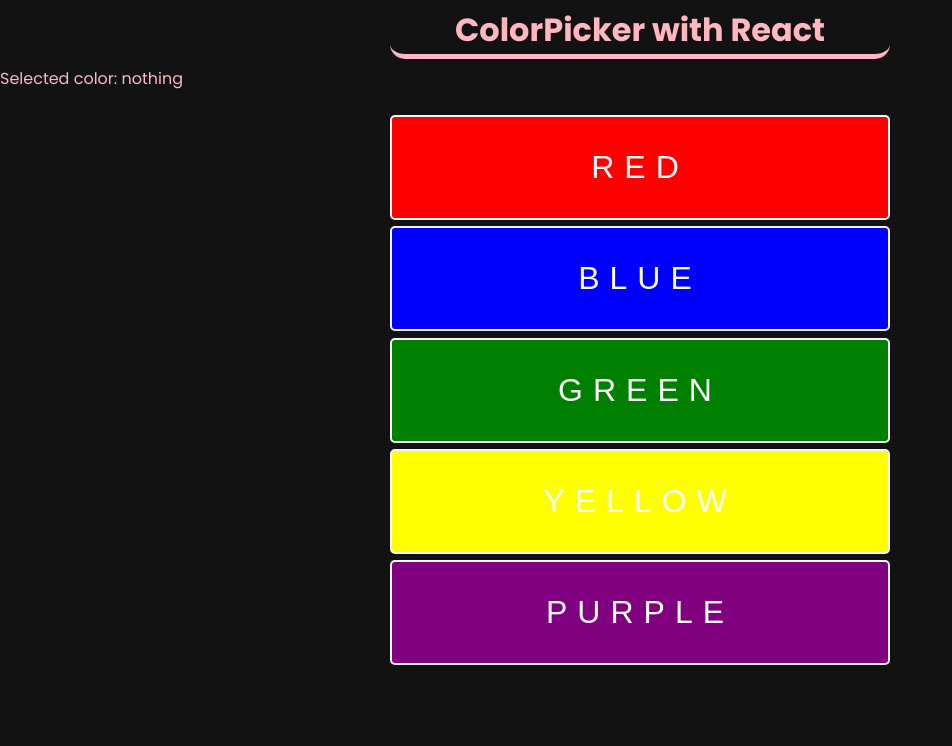
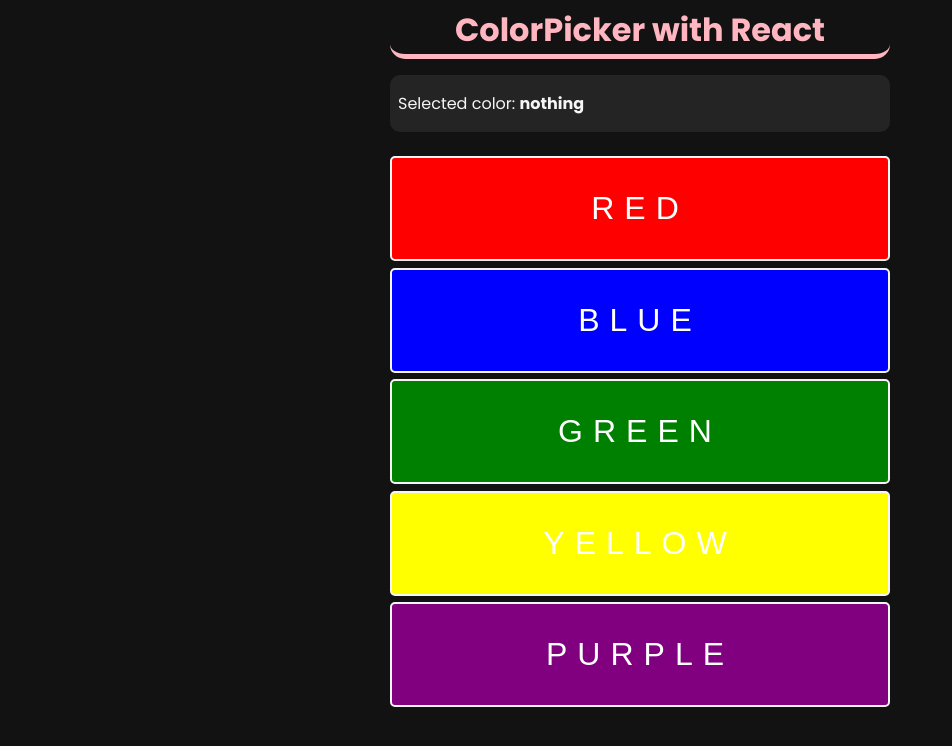
Before and after one commit to Espadv69/ColorPicker, a React (Vite) app: page / in a window 1280 px wide. Shown: the top 746 px of the page, without its empty margins (0-952 px from the left). Built offline with nearby package versions, Linux system fonts and the light colour scheme.

Commit message:
Enhance ColorDisplay component to style selected color text and import CSS

```diff
--- a/src/components/ColorDisplay.jsx
+++ b/src/components/ColorDisplay.jsx
@@ -1,7 +1,12 @@
+import '../css/ColorDisplay.css'
+
 const ColorDisplay = ({ color }) => {
   return (
     <div className="selected-color-container">
-      <p className="p-selected-color">Selected color: {color}</p>
+      <p>
+        Selected color:{' '}
+        <span style={{ color: color, fontWeight: 'bold' }}>{color}</span>
+      </p>
     </div>
   )
 }
```
